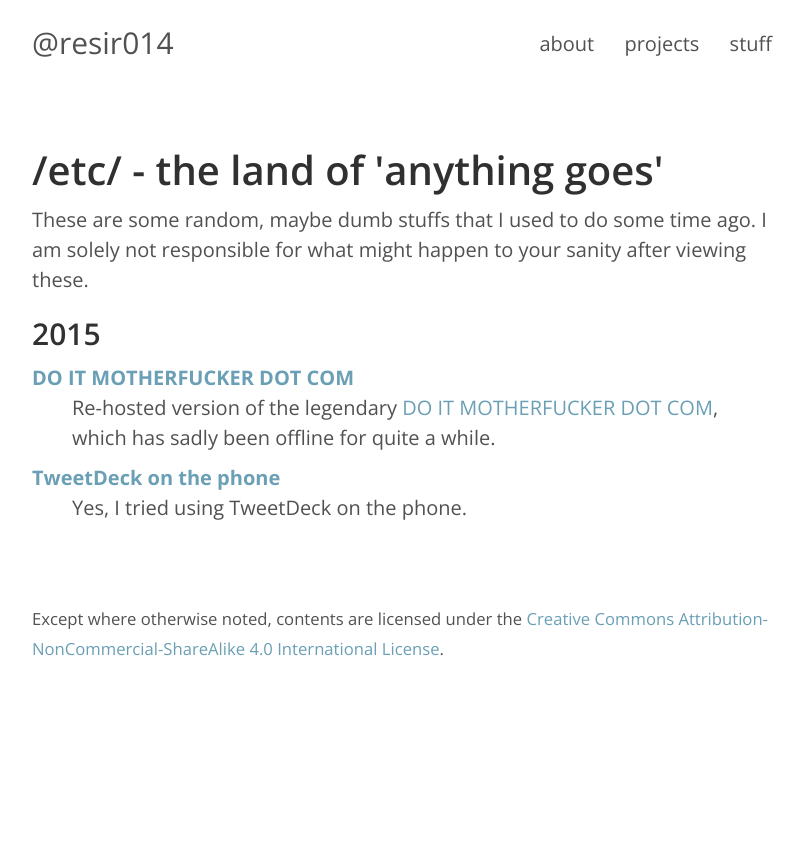
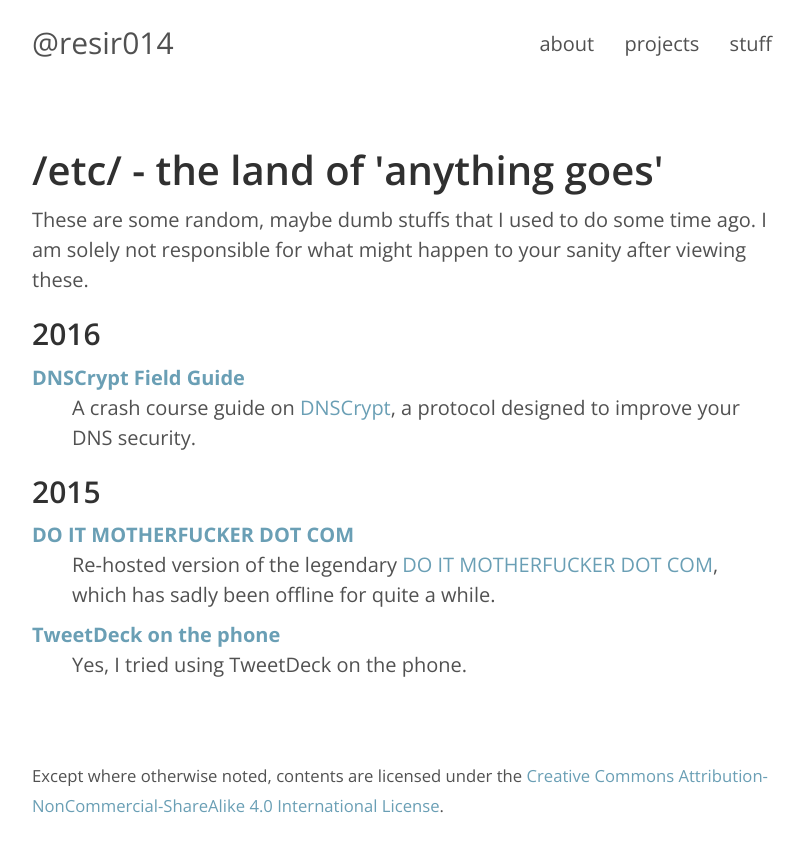
Before and after one commit to resir014/resir014.github.io, a Jekyll site: the page built from etc.md, in a window 1280 px wide. Shown: the top 852 px of the page, without its empty margins (238-1042 px from the left). Built offline with Jekyll 4.4.1, drawn with Linux system fonts in a browser that asks for light colours; comment, search, counter and statistics services are not loaded.

Commit message:
Added DNSCrypt Field Guide

```diff
--- a/etc.md
+++ b/etc.md
@@ -4,6 +4,13 @@ title: /etc/ - the land of 'anything goes'
 ---
 
 These are some random, maybe dumb stuffs that I used to do some time ago. I am solely not responsible for what might happen to your sanity after viewing these.
+
+## 2016
+
+<dl>
+  <dt><a href="{{ site.baseurl }}/etc/dnscrypt">DNSCrypt Field Guide</a></dt>
+  <dd>A crash course guide on <a href="https://dnscrypt.org/">DNSCrypt</a>, a protocol designed to improve your DNS security.</dd>
+</dl>
 
 ## 2015
 
```
Also changed, not shown: _etc/dnscrypt.md (added, +86 -0 lines), public/images/etc/dnscrypt/1HM6plq.png (added), public/images/etc/dnscrypt/2mga42Z.jpg (added), public/images/etc/dnscrypt/457lm9x.png (added), public/images/etc/dnscrypt/8RsN9AV.png (added), public/images/etc/dnscrypt/hIy0l2E.png (added), public/images/etc/dnscrypt/irEsIdW.png (added).
